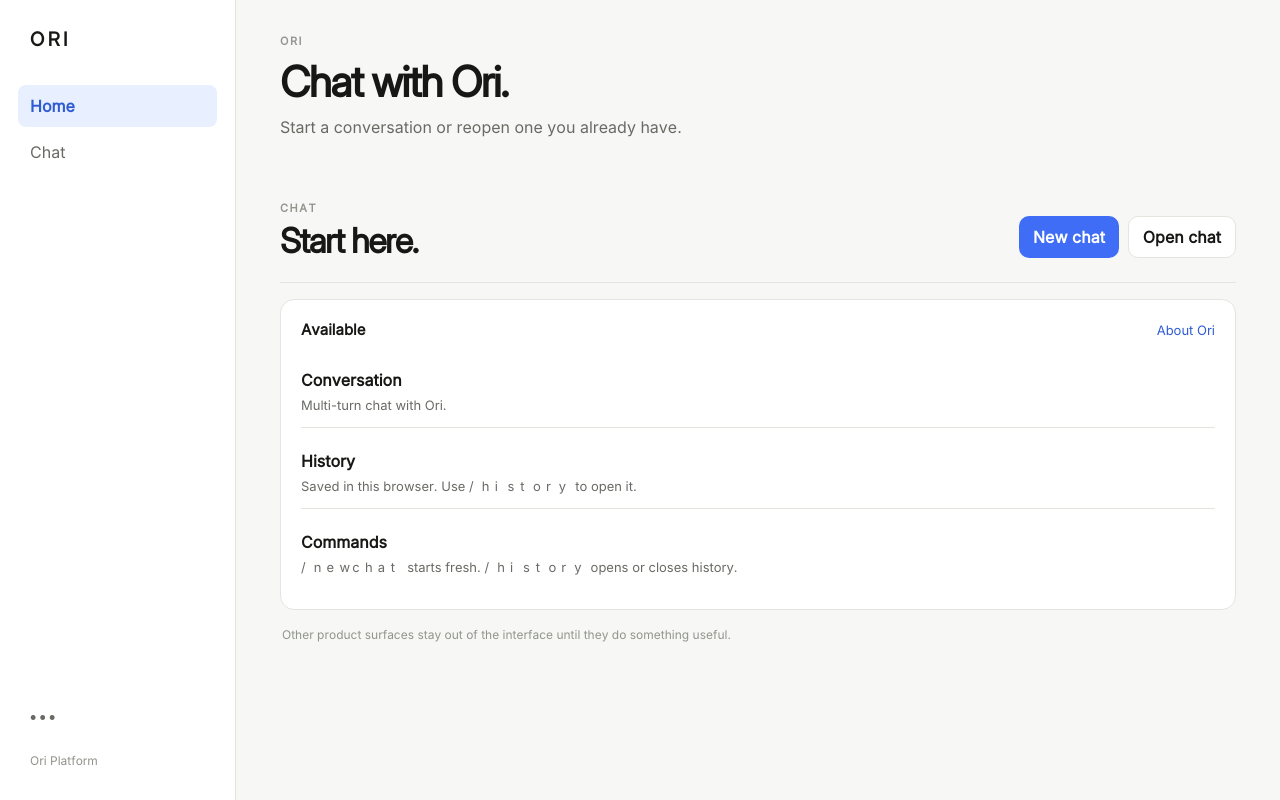
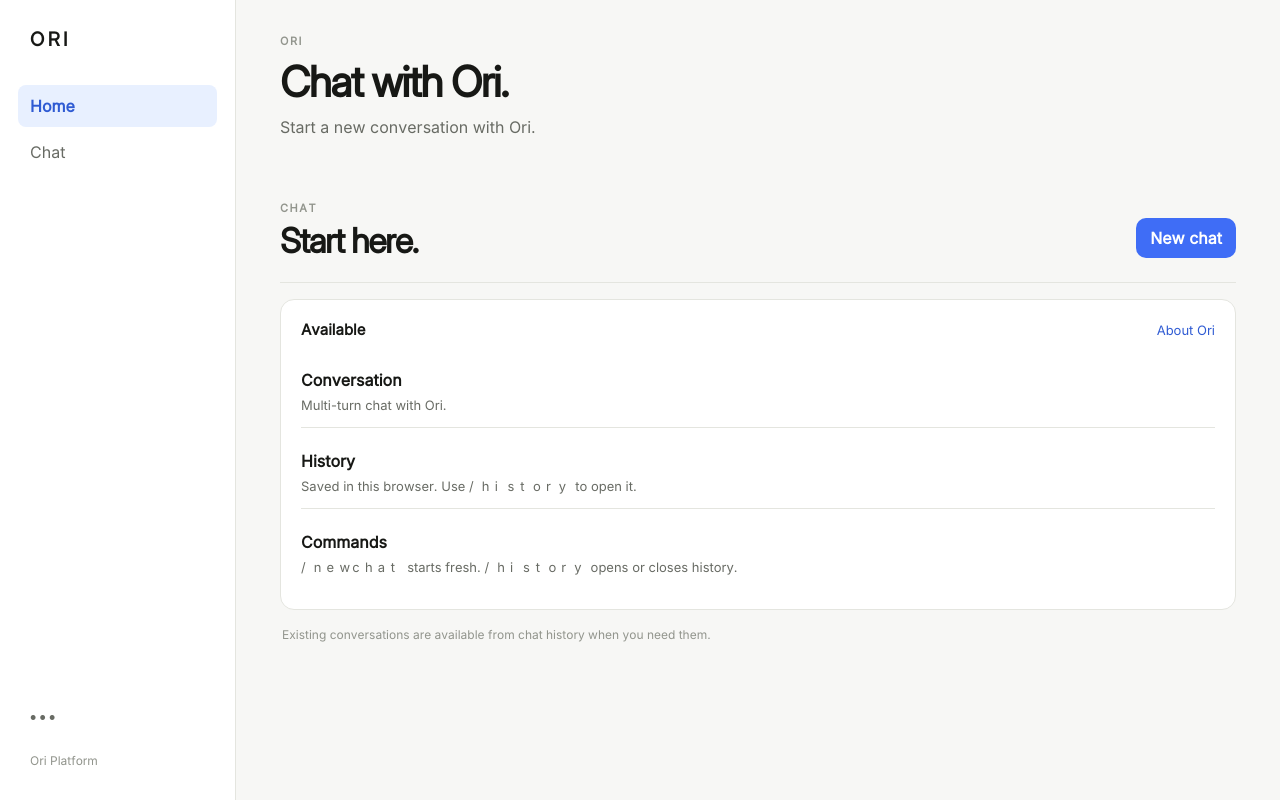
Before and after one commit to 30lnewcomb-byte/ori-platform, a Next.js app in the folder apps/web/: page / in a window 1280 px wide. Built offline with nearby package versions, Linux system fonts and the light colour scheme.

Commit message:
Align home with new chat behavior

```diff
--- a/apps/web/app/page.tsx
+++ b/apps/web/app/page.tsx
@@ -7,7 +7,7 @@ export default function HomePage() {
         <div>
           <p className="eyebrow">ORI</p>
           <h1>Chat with Ori.</h1>
-          <p className="appIntro">Start a conversation or reopen one you already have.</p>
+          <p className="appIntro">Start a new conversation with Ori.</p>
         </div>
       </header>
 
@@ -19,7 +19,6 @@ export default function HomePage() {
           </div>
           <div className="quickActions">
             <a className="primary" href="/chat?new=1">New chat</a>
-            <a className="secondary" href="/chat">Open chat</a>
           </div>
         </section>
 
@@ -41,7 +40,7 @@ export default function HomePage() {
           </div>
         </section>
 
-        <p className="homeFootnote">Other product surfaces stay out of the interface until they do something useful.</p>
+        <p className="homeFootnote">Existing conversations are available from chat history when you need them.</p>
       </div>
     </AppShell>
   )
```
